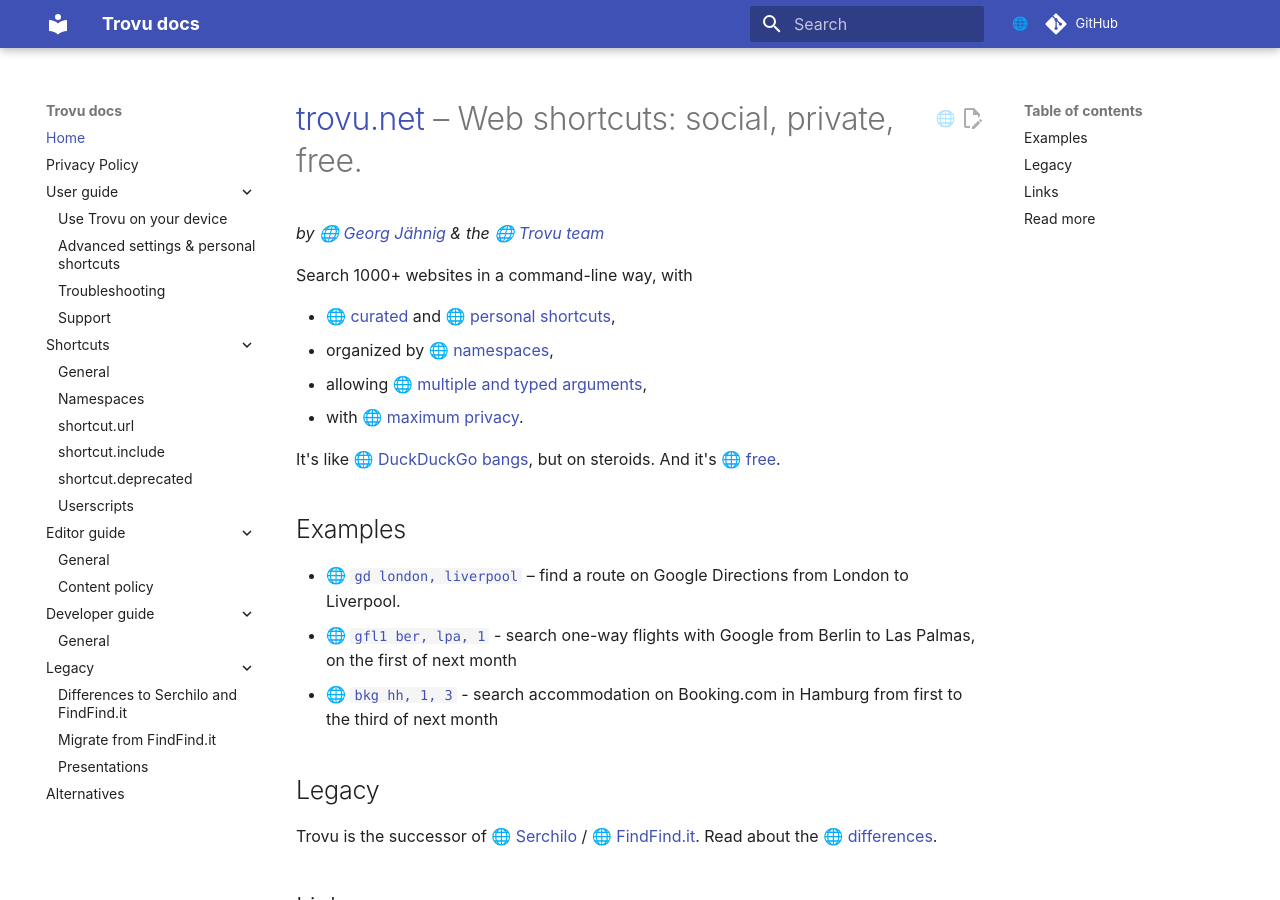
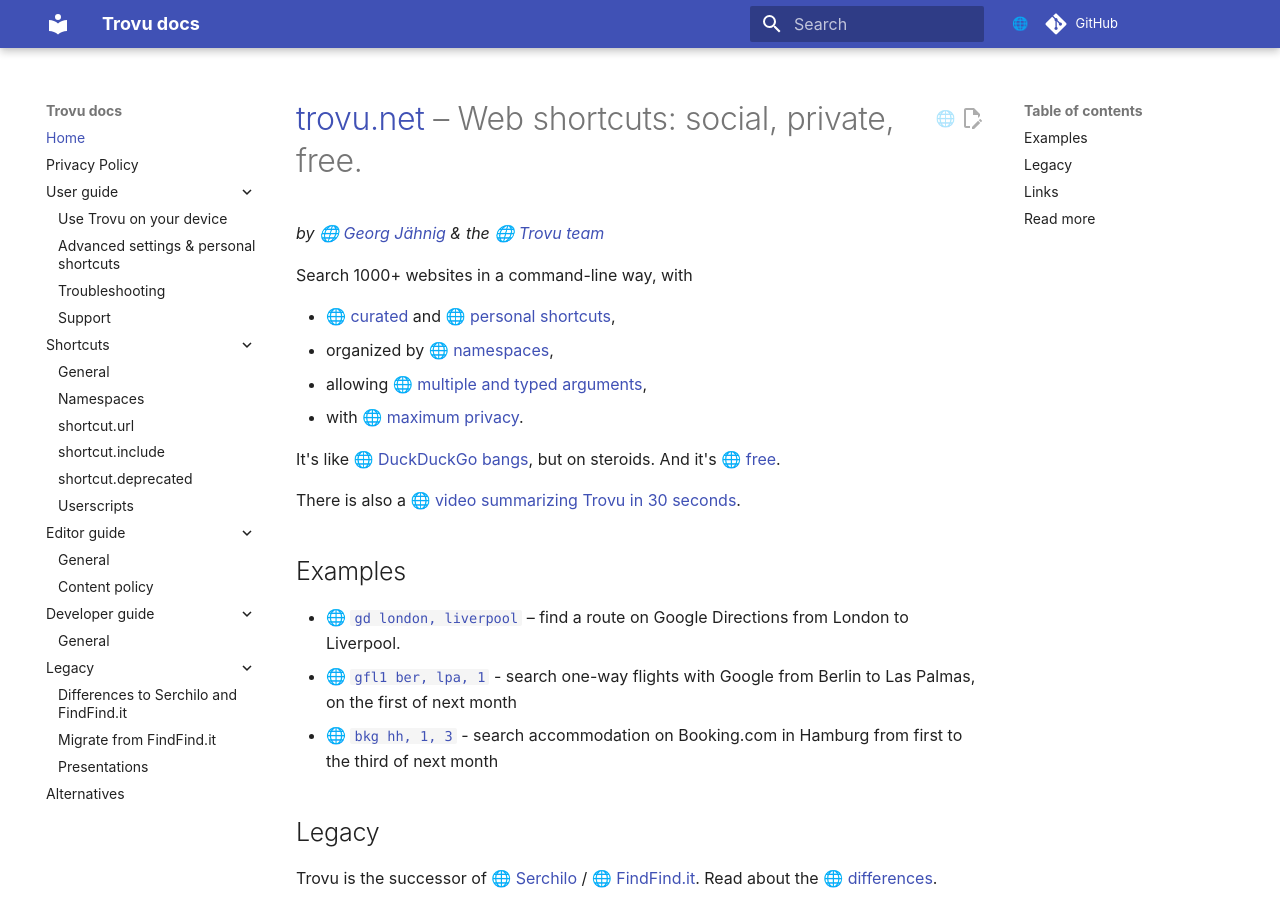
Before and after one commit to trovu/trovu, an MkDocs documentation site: the page built from docs/index.md, in a window 1280 px wide and 900 px high. Built offline with MkDocs 1.6.1 and Material for MkDocs 9.7.7, drawn with Linux system fonts in a browser that asks for light colours; comment, search, counter and statistics services are not loaded.

Commit message:
Add links to videos.

```diff
--- a/docs/index.md
+++ b/docs/index.md
@@ -10,6 +10,8 @@
 -   with [maximum privacy](https://trovu.net/docs/privacy/).
 
 It's like [DuckDuckGo bangs](https://duckduckgo.com/bangs), but on steroids. And it's [free](https://github.com/trovu/trovu/blob/master/LICENSE).
+
+There is also a [video summarizing Trovu in 30 seconds](https://www.youtube.com/watch?v=gOUNhCion9M).
 
 ## Examples
 
```
Also changed, not shown: docs/users/advanced.md (+2 -0 lines).
